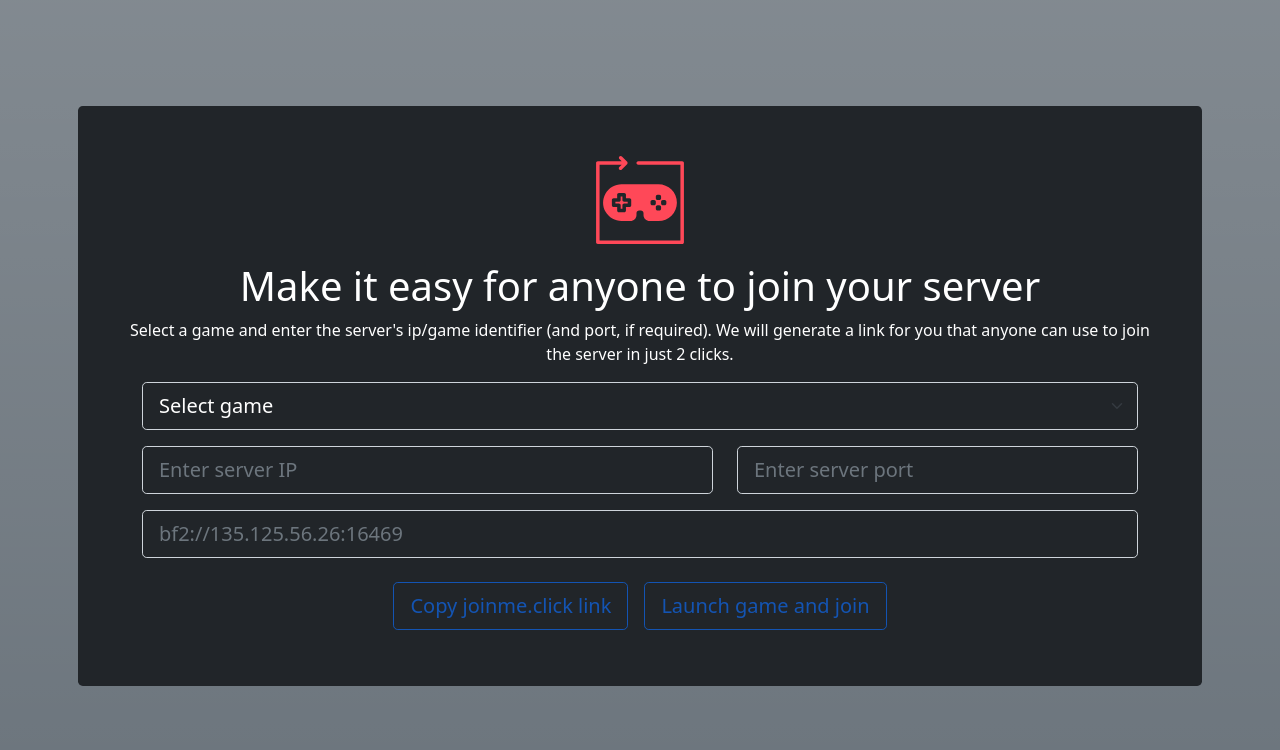
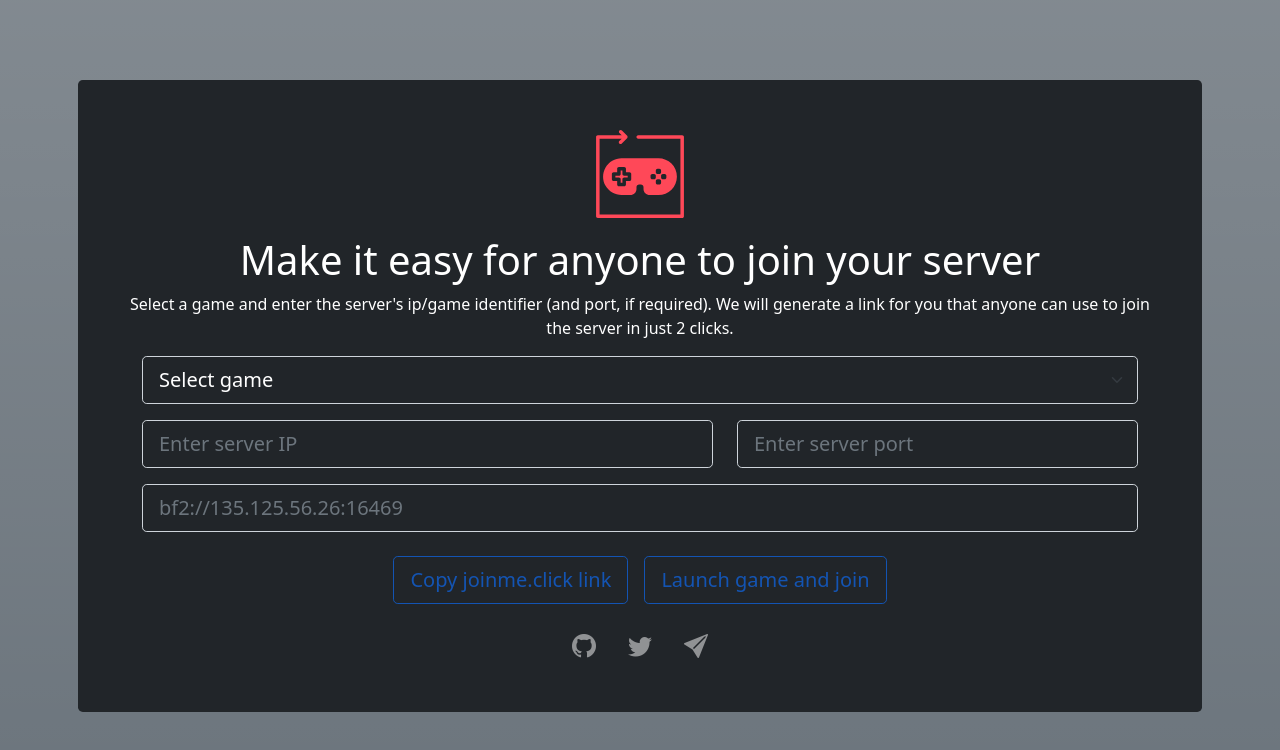
Before and after one commit to cetteup/joinme.click, a React (Create React App) app: page / in a window 1280 px wide. Shown: the top 750 px of the page. Built offline with nearby package versions, Linux system fonts and the light colour scheme.

Commit message:
feat: Add footer with contact links

```diff
--- a/package.json
+++ b/package.json
@@ -12,6 +12,7 @@
     "@types/react-copy-to-clipboard": "^5.0.2",
     "@types/react-dom": "^17.0.9",
     "bootstrap": "^5.1.3",
+    "bootstrap-icons": "^1.8.1",
     "react": "^18.0.0",
     "react-bootstrap": "^2.2.3",
     "react-copy-to-clipboard": "^5.1.0",
--- a/src/App.tsx
+++ b/src/App.tsx
@@ -5,6 +5,7 @@ import JoinGame from './components/routes/JoinGame';
 import Home from './components/routes/Home';
 import Download from './components/routes/Download';
 import Header from './elements/Header';
+import Footer from './elements/Footer';
 import './App.css';
 import { QueryClient, QueryClientProvider } from 'react-query';
 
@@ -25,6 +26,7 @@ function App() {
                                 <Route path="*" element={<h1 className="text-white-50 display-6">Nothing to see here, double check the URL</h1>} />
                             </Routes>
                         </QueryClientProvider>
+                        <Footer />
                     </div>
                 </Container>
             </main>
--- /dev/null
+++ b/src/components/atoms/IconLink.tsx
@@ -0,0 +1,14 @@
+import React, { FC } from 'react';
+
+type IconLinkProps = {
+    icon: string
+    href: string
+}
+
+const IconLink: FC<IconLinkProps> = ({ icon, href }) => {
+    return (
+        <span className='mx-3'><a href={href}><i className={icon + ' text-white-50'}/></a></span>
+    );
+};
+
+export default IconLink;
--- /dev/null
+++ b/src/elements/Footer.tsx
@@ -0,0 +1,14 @@
+import React, { FC } from 'react';
+import IconLink from '../components/atoms/IconLink';
+
+const Footer: FC = () => {
+    return (
+        <footer className='mt-3 fs-4'>
+            <IconLink icon={'bi-github'} href={'https://github.com/cetteup/joinme.click'} />
+            <IconLink icon={'bi-twitter'} href={'https://twitter.com/cetteup'} />
+            <IconLink icon={'bi-send-fill'} href={'mailto:me@cetteup.com'} />
+        </footer>
+    );
+};
+
+export default Footer;
--- a/src/index.tsx
+++ b/src/index.tsx
@@ -1,4 +1,5 @@
 import 'bootstrap/dist/css/bootstrap.min.css';
+import 'bootstrap-icons/font/bootstrap-icons.css';
 import React from 'react';
 import { BrowserRouter } from 'react-router-dom';
 import App from './App';
```
Also changed, not shown: 1 other file (tests, documents, lock files or other folders).
